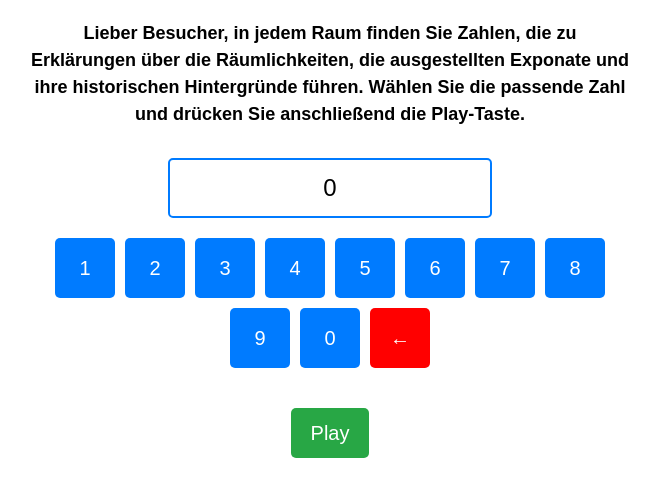
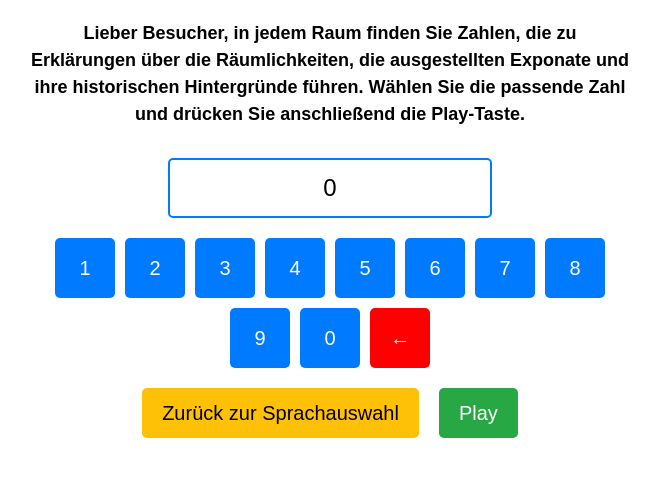
Before and after one commit to SchlossMuseumwf/Zahlen, a plain HTML site: page index.html in a window 1280 px wide. Shown: the whole page, without its empty margins (310-969 px from the left). Drawn offline with Linux system fonts and the light colour scheme.

Commit message:
Update index.html

```diff
--- a/index.html
+++ b/index.html
@@ -56,9 +56,14 @@
         .back-button:hover {
             background-color: #CC0000;
         }
+        .link-container {
+            display: flex;
+            justify-content: center;
+            align-items: center;
+            gap: 20px;
+            margin-top: 20px;
+        }
         .play-button {
-            display: inline-block;
-            margin-top: 20px;
             padding: 10px 20px;
             font-size: 20px;
             background-color: #28a745;
@@ -69,6 +74,18 @@
         }
         .play-button:hover {
             background-color: #218838;
+        }
+        .back-link {
+            padding: 10px 20px;
+            font-size: 20px;
+            background-color: #ffc107;
+            color: black;
+            text-decoration: none;
+            border-radius: 5px;
+            cursor: pointer;
+        }
+        .back-link:hover {
+            background-color: #e0a800;
         }
     </style>
 </head>
@@ -92,7 +109,10 @@
             <button class="button" onclick="addNumber(0)">0</button>
             <button class="button back-button" onclick="removeLast()">←</button>
         </div>
-        <a id="play-button" href="#" class="play-button" onclick="playLink()">Play</a>
+        <div class="link-container">
+            <a id="back-link" href="https://schlossmuseumwf.github.io/willkommen/" class="back-link">Zurück zur Sprachauswahl</a>
+            <a id="play-button" href="#" class="play-button" onclick="playLink()">Play</a>
+        </div>
     </div>
 
     <script>
```
